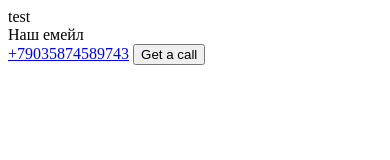
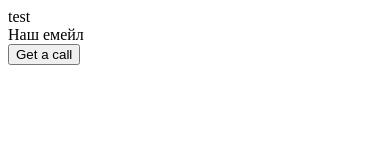
Before and after one commit to Camelotnoname/new-project, a plain HTML site: page index.html in a window 390 px wide. Drawn offline with Linux system fonts and the light colour scheme.

Commit message:
phone_number_removed

```diff
--- a/index.html
+++ b/index.html
@@ -6,7 +6,6 @@
 			Наш емейл
 		</div>
 		<div>
-			<a href="tel:+7329048982349">+79035874589743</a>
 			<button>Get a call</button>
 		</div>
 </html>
```
